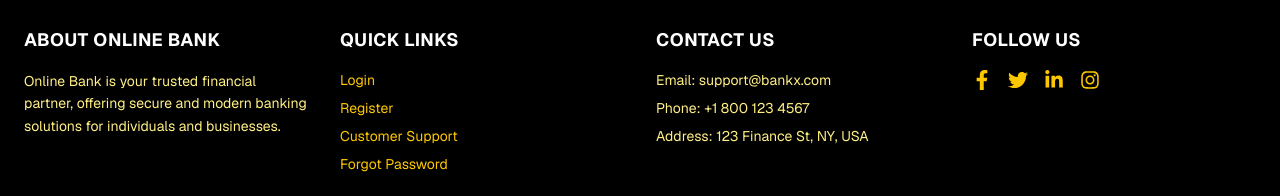
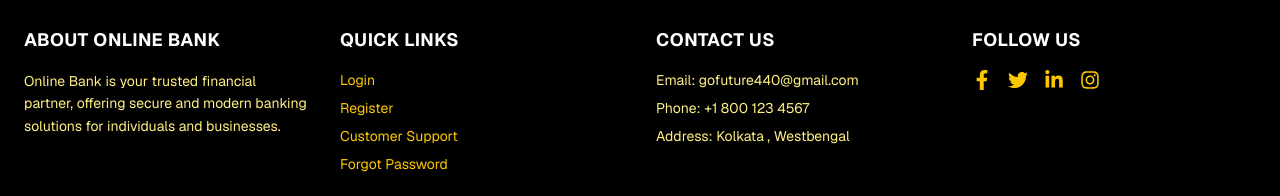
Before and after one commit to GiriBabu-2004/online-bank, a Next.js app: page / in a window 1280 px wide. Shown: the part 2494-2690 px from the top of the page. Built offline with nearby package versions, Linux system fonts and the light colour scheme; a web font is replaced by a local one.

Commit message:
feat: update contact information in Footer component

```diff
--- a/components/Footer.jsx
+++ b/components/Footer.jsx
@@ -45,9 +45,9 @@ export default function Footer() {
         <div className="transition-transform duration-300 hover:-translate-y-1">
           <h3 className="text-lg font-bold mb-4 text-white uppercase tracking-wide">Contact Us</h3>
           <ul className="text-sm space-y-2 text-yellow-200">
-            <li>Email: support@bankx.com</li>
+            <li>Email: gofuture440@gmail.com</li>
             <li>Phone: +1 800 123 4567</li>
-            <li>Address: 123 Finance St, NY, USA</li>
+            <li>Address: Kolkata , Westbengal</li>
           </ul>
         </div>
 
```
